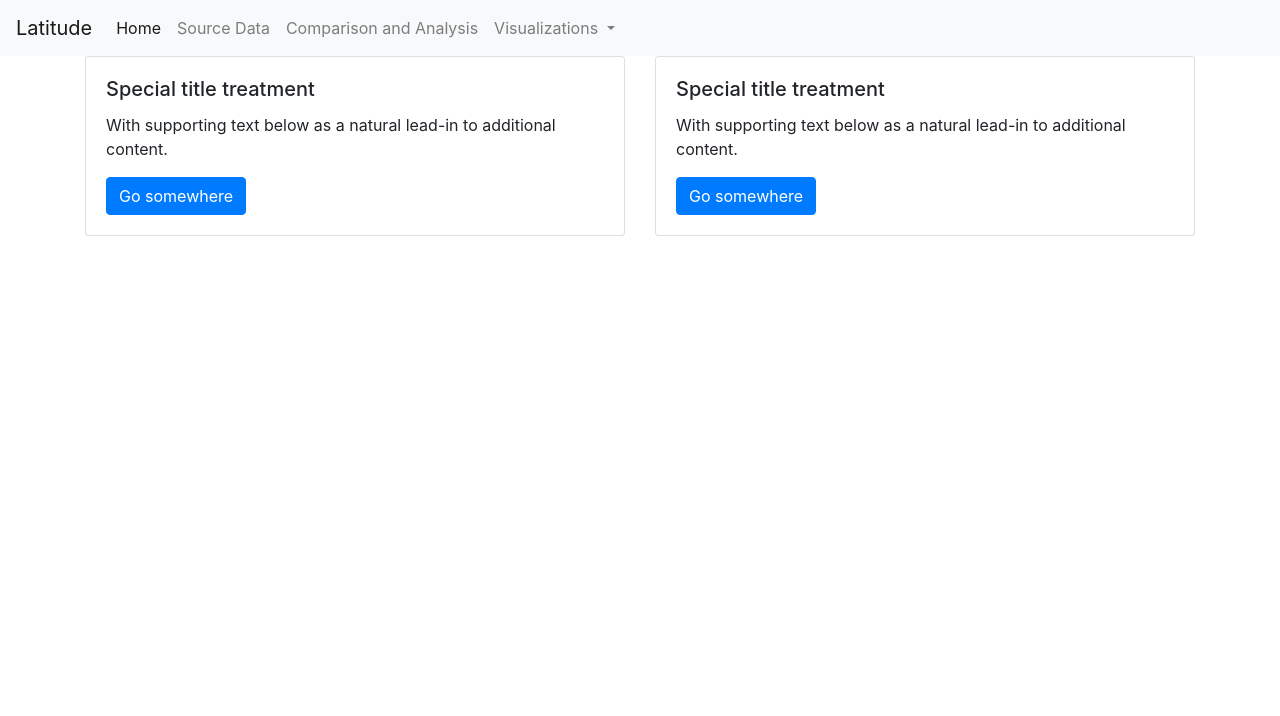
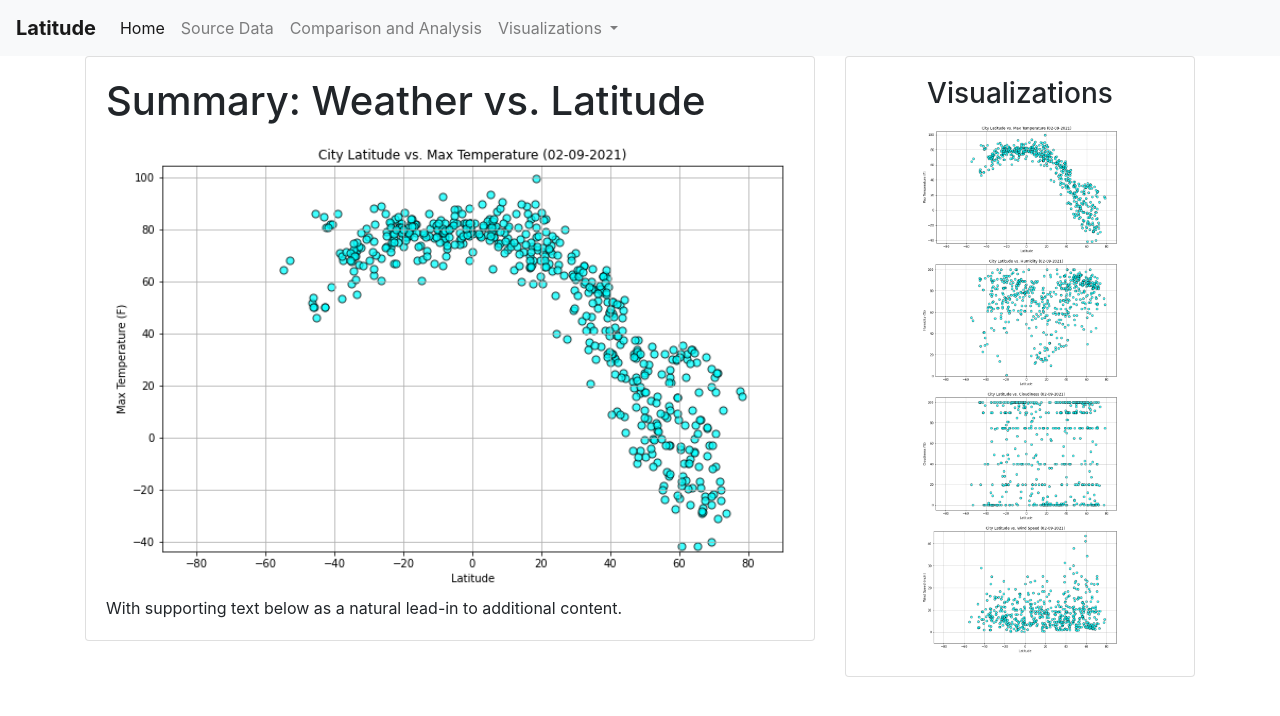
Before and after one commit to swdrich/web-design-challenge, a plain HTML site: page index.html in a window 1280 px wide. Drawn offline with nearby package versions, Linux system fonts and the light colour scheme.

Commit message:
Updated index route.

```diff
--- a/index.html
+++ b/index.html
@@ -17,7 +17,7 @@
 
  <!-- Nav Bar  -->
 <nav class="navbar navbar-expand-lg navbar-light bg-light">
-  <a class="navbar-brand" href="#">Latitude</a>
+  <a class="navbar-brand" href="#"><b>Latitude</b></a>
 
   <button class="navbar-toggler" type="button" data-toggle="collapse" data-target="#navbarTogglerDemo02" aria-controls="navbarTogglerDemo02" aria-expanded="false" aria-label="Toggle navigation">
     <span class="navbar-toggler-icon"></span>
@@ -54,41 +54,27 @@
   <div class="container">
 
     <div class="row">
-      <div class="col-sm-6">
+      <div class="col-md-8">
         <div class="card">
           <div class="card-body">
-            <h5 class="card-title">Special title treatment</h5>
+            <h1 class="card-title">Summary: Weather vs. Latitude</h1>
+            <img class="card-img" src="Images/temp_plot.png" width="300px" alt="temperature vs latitude plot">
             <p class="card-text">With supporting text below as a natural lead-in to additional content.</p>
-            <a href="#" class="btn btn-primary">Go somewhere</a>
           </div>
         </div>
       </div>
-      <div class="col-sm-6">
-        <div class="card">
+      <div class="col-md-4">
+        <div class="card text-center">
           <div class="card-body">
-            <h5 class="card-title">Special title treatment</h5>
-            <p class="card-text">With supporting text below as a natural lead-in to additional content.</p>
-            <a href="#" class="btn btn-primary">Go somewhere</a>
+            <h3 class="card-title">Visualizations</h3>
+            <a href="http://swdrich.github.io/web-design-challenge/temps.html"><img src="Images/temp_plot.png" width="200px" alt="temperature vs latitude plot"></a>
+            <a href="http://swdrich.github.io/web-design-challenge/humidity.html"><img src="Images/humid_plot.png" width="200px" alt="humidity vs latitude plot"></a>
+            <a href="http://swdrich.github.io/web-design-challenge/clouds.html"><img src="Images/cloud_plot.png" width="200px" alt="cloudiness vs latitude plot"></a>
+            <a href="http://swdrich.github.io/web-design-challenge/wind.html"><img src="Images/wind_plot.png" width="200px" alt="wind speed vs latitude plot"></a>
           </div>
         </div>
       </div>
     </div>
-    <!-- <div class="row">
-      <div class="col-md-5">
-        <img src="Images/temp_plot.png" width="500px" alias="temperature v latitude plot">
-        <p>Some text here</p>
-      </div>
-
-      <div class="col-md-2">
-      </div>
-
-      <div class="col-md-4">
-        <img src="Images/temp_plot.png" width="300px" alias="temperature v latitude plot">
-        <img src="Images/cloud_plot.png" width="300px" alias="cloudiness v latitude plot">
-        <img src="Images/humid_plot.png" width="300px" alias="humidity v latitude plot">
-        <img src="Images/wind_plot.png" width="300px" alias="wind speed v latitude plot">
-      </div>
-    </div> -->
 
   </div>
 
```
